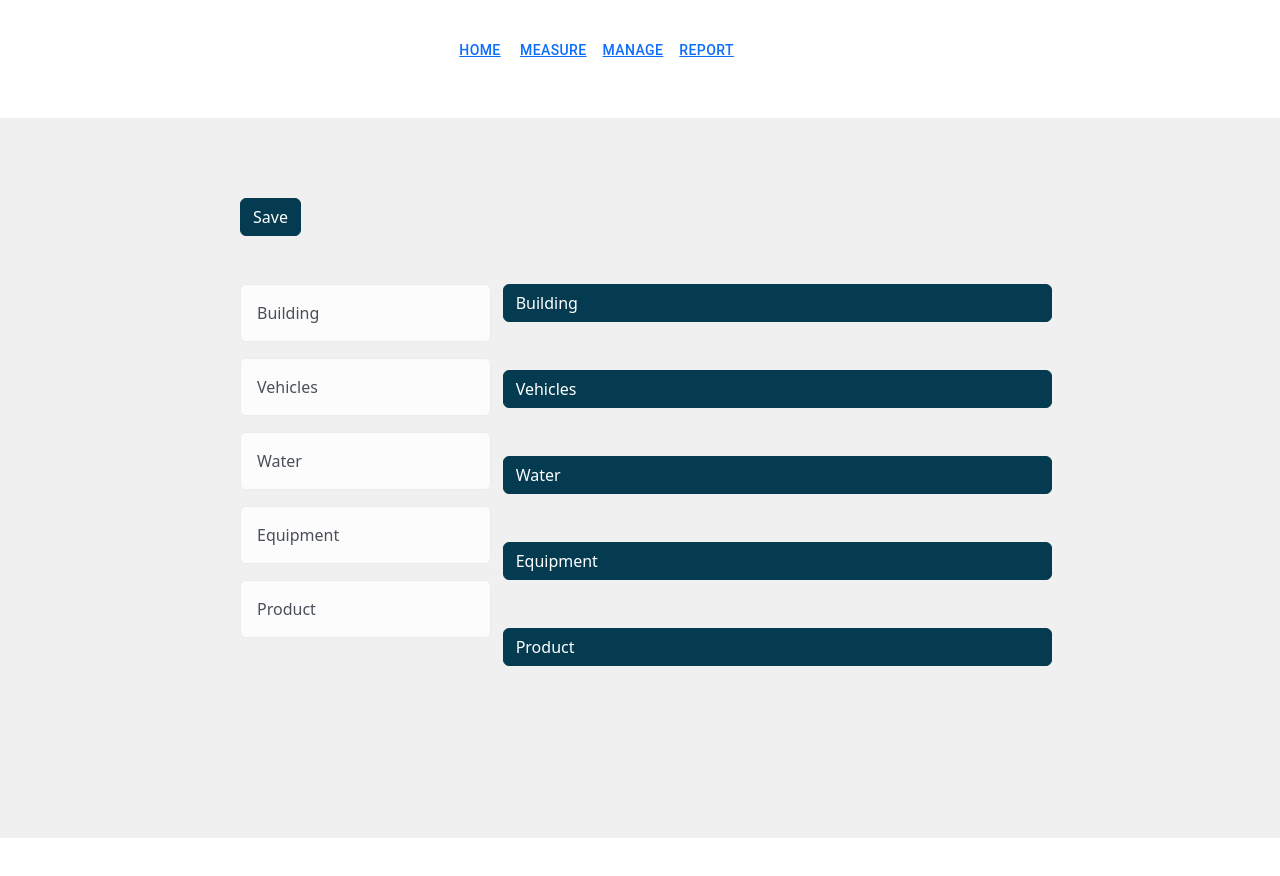
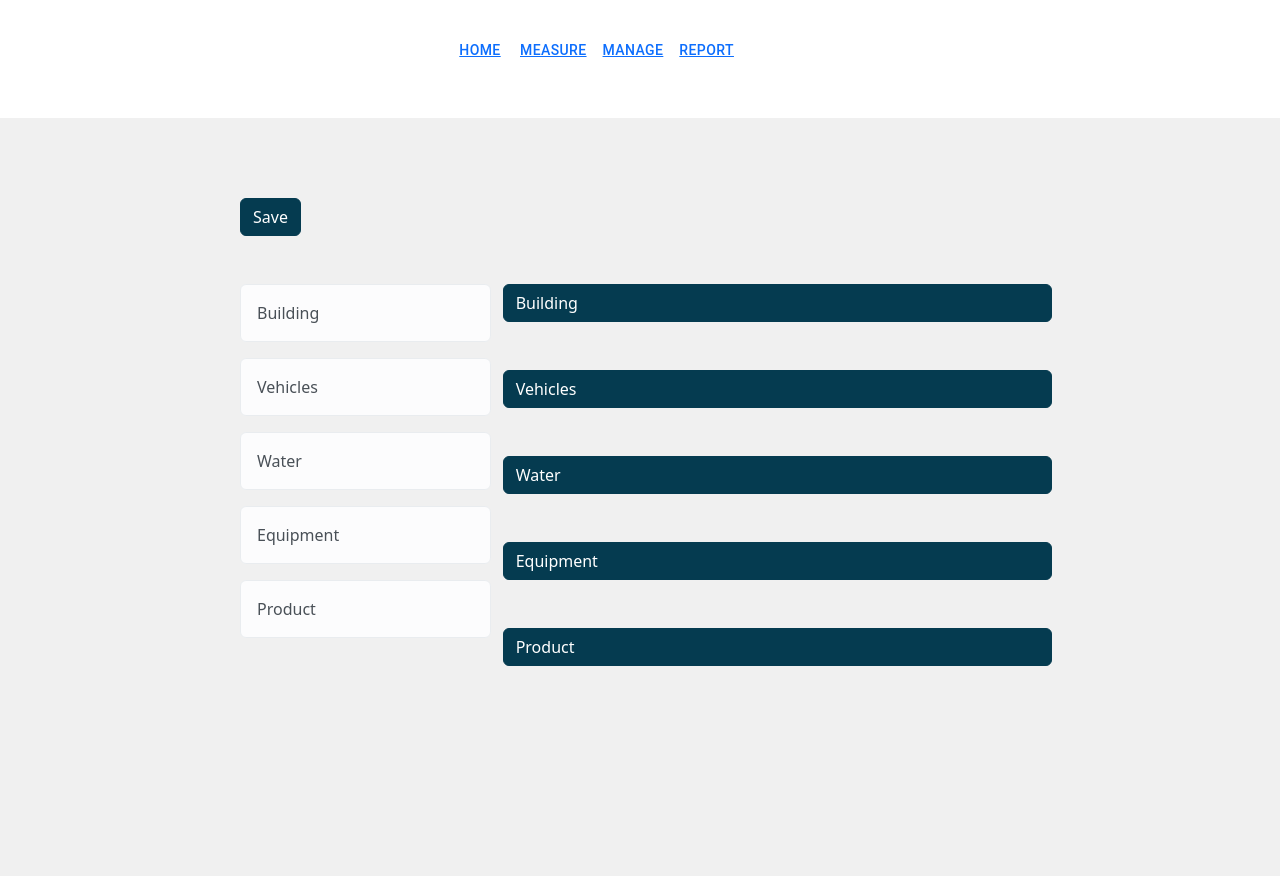
Before and after one commit to siddhant-0707/greenovate, a React (Create React App) app: page /dashboard/measure in a window 1280 px wide. Shown: the top 876 px of the page. Before the commit the page ends 838 px from the top, so only its background shows below. Built offline with nearby package versions, Linux system fonts and the light colour scheme.

Commit message:
measure css fixed

```diff
--- a/src/dashboard/measure/Measure.js
+++ b/src/dashboard/measure/Measure.js
@@ -84,7 +84,7 @@ const Measure = () => {
   return (
     <>
       <Navbar />
-      <Container fluid style={{ padding: "5rem 25rem",backgroundColor:"#F0F0F0",height:"90vh" }} className={css.main}>
+      <Container fluid style={{ padding: "5rem 25rem 16rem",backgroundColor:"#F0F0F0" }} className={css.main}>
         <Row>
           <Row>
             <Col>
```
